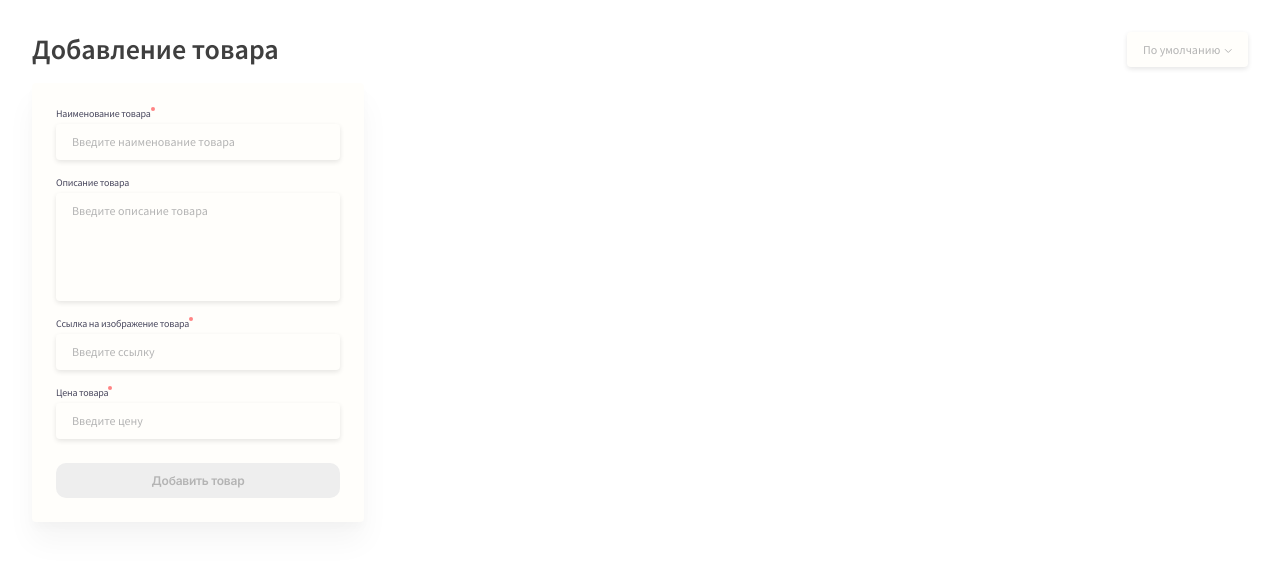
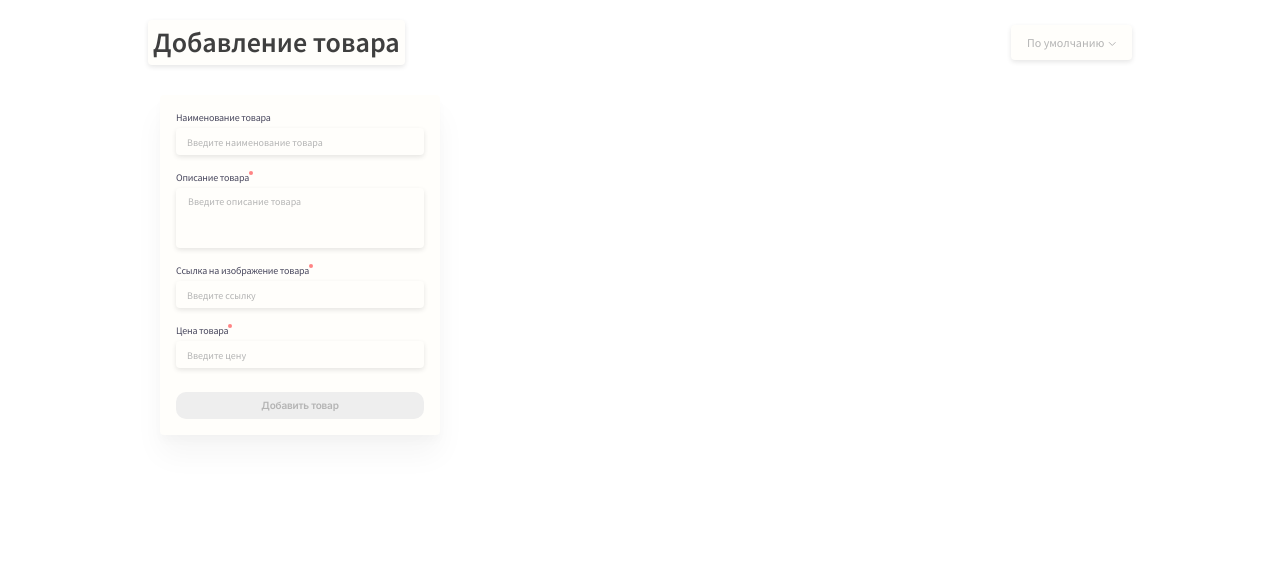
Before and after one commit to relin555/idaproject, a Vue app: page / in a window 1280 px wide. Shown: the top 562 px of the page. Built offline with nearby package versions, Linux system fonts and the light colour scheme.

Commit message:
add media screen, add animation

```diff
--- a/src/App.vue
+++ b/src/App.vue
@@ -2,101 +2,133 @@
   <div class="app">
     <header class="header">
       <div class="header__inner">
-        <h1 class="header__title"> {{ title }} </h1>
+        <h1 class="header__title" @click="menuPhone">{{ title }}</h1>
         <div class="header__selected-wrapper">
-          <select class='header__selected-options' v-model="selected">
+          <select class="header__selected-options" v-model="selected">
             <option disabled value="">По умолчанию</option>
-            <option class="header__selected-option" v-for="item in options" :key="item.value" :value="item.value"> {{ item.select }} </option>
+            <option
+              class="header__selected-option"
+              v-for="item in options"
+              :key="item.value"
+              :value="item.value"
+            >
+              {{ item.select }}
+            </option>
           </select>
         </div>
       </div>
     </header>
     <main class="main">
-      <aside class="main__form-wrapper">
-        <form-vue @addCard="addCard"/>
+      <aside
+        class="main__form-wrapper"
+        :class="{ 'main__form-wrapper-active': isMenuPhone }"
+      >
+        <form-vue
+          @addCard="addCard"
+          @closeFormPhone="closeFormPhone"
+          :class="{ 'main__form-active': isMenuPhone }"
+        />
       </aside>
-      <aside class="main__content-wrapper">
-       <card-product v-for="(item, id) in sortCard" :key="item.id" :item="item" @deleteCard="deleteCard(id)" />
-      </aside>
+      <transition-group
+        class="main__content-wrapper"
+        enter-active-class="cardList-anim-in"
+        leave-active-class="cardList-anim-out"
+        tag="div"
+        mode="out-in"
+      >
+        <card-product
+          v-for="(item, id) in sortCard"
+          :key="item.id"
+          :item="item"
+          @deleteCard="deleteCard(id)"
+        />
+      </transition-group>
     </main>
   </div>
 </template>
 
 <script>
-import CardProduct from './components/cardProduct.vue';
-import FormVue from './components/formVue.vue';
+import CardProduct from "./components/cardProduct.vue";
+import FormVue from "./components/formVue.vue";
 
 export default {
-  name: 'App',
+  name: "App",
   components: {
     FormVue,
     CardProduct,
-
   },
   data() {
     return {
-      title: 'Добавление товара',
-      selected: '',
+      title: "Добавление товара",
+      selected: "",
+      isMenuPhone: false,
       options: [
-        { select: 'По умолчанию', value: 'default' },
-        { select: 'По цене max', value: 'max' },
-        { select: 'По цене min', value: 'min' },
-        { select: 'По наименованию', value: 'name' },
+        { select: "По умолчанию", value: "default" },
+        { select: "По цене max", value: "max" },
+        { select: "По цене min", value: "min" },
+        { select: "По наименованию", value: "name" },
       ],
       card: [],
-    }
+    };
   },
   methods: {
     addCard(model) {
       this.card.push(model);
       this.localCard();
+      this.isMenuPhone = false;
     },
     deleteCard(id) {
-      this.card.splice(id,1);
+      this.card.splice(id, 1);
       this.localCard();
     },
     localCard() {
-      localStorage.setItem('card', JSON.stringify(this.card));
-    }
+      localStorage.setItem("card", JSON.stringify(this.card));
+    },
+    menuPhone() {
+      this.isMenuPhone = !this.isMenuPhone;
+    },
+    closeFormPhone() {
+      this.isMenuPhone = !this.isMenuPhone;
+    },
   },
   computed: {
     sortCard() {
-      return this.card.sort( (a,b) => {
-        if( this.selected === 'min' ) {
-          return a.price - b.price
+      return this.card.sort((a, b) => {
+        if (this.selected === "min") {
+          return a.price - b.price;
         }
-        if( this.selected === 'max' ) {
-          return b.price - a.price
+        if (this.selected === "max") {
+          return b.price - a.price;
         }
-        if( this.selected === 'name' ) {
-         let titleA=a.title.toLowerCase(), titleB=b.title.toLowerCase()
-          if (titleA < titleB)
-            return -1
-          if (titleA > titleB)
-            return 1
-          return 0
+        if (this.selected === "name") {
+          let titleA = a.title.toLowerCase(),
+            titleB = b.title.toLowerCase();
+          if (titleA < titleB) return -1;
+          if (titleA > titleB) return 1;
+          return 0;
         }
-      })
+      });
+    },
+  },
+  mounted() {
+    const data = localStorage.getItem("card");
+    if (data) {
+      this.card = JSON.parse(data);
     }
   },
-  mounted() {
-    const data = localStorage.getItem('card');
-    if(data) {
-      this.card = JSON.parse(data);
-    }
-
-  }
-}
+};
 </script>
 
 <style lang="scss">
-  @import url('https://fonts.googleapis.com/css2?family=Inter:wght@600&family=Source+Sans+Pro:wght@400;600&display=swap');
-  *, *::after, *::before {
+@import url("https://fonts.googleapis.com/css2?family=Inter:wght@600&family=Source+Sans+Pro:wght@400;600&display=swap");
+*,
+*::after,
+*::before {
   box-sizing: border-box;
   margin: 0;
   padding: 0;
-    font-family: 'Source Sans Pro', sans-serif;
-    color: #3F3F3F;
+  font-family: "Source Sans Pro", sans-serif;
+  color: #3f3f3f;
   font-weight: 400;
   line-height: 15px;
   font-size: 12px;
@@ -106,7 +138,7 @@
   margin: 0 auto;
 }
 button {
-    font-family: 'Inter', sans-serif;
+  font-family: "Inter", sans-serif;
   cursor: pointer;
 }
 input {
@@ -125,7 +157,7 @@
   }
   &__selected-wrapper:after {
     content: "";
-      background: url('./assets/icon/arrowdown.svg') no-repeat;
+    background: url("./assets/icon/arrowdown.svg") no-repeat;
     position: absolute;
     pointer-events: none;
     width: 8px;
@@ -141,15 +173,15 @@
     width: 121px;
     border: none;
     font-size: 12px;
-      color: #B4B4B4;
+    color: #b4b4b4;
     outline: none;
-      background: #FFFEFB;
+    background: #fffefb;
     box-shadow: 0px 2px 5px rgba(0, 0, 0, 0.1);
     border-radius: 4px;
     padding: 10px 0px 10px 16px;
     cursor: pointer;
   }
-    &__title  {
+  &__title {
     font-weight: 600;
     font-size: 28px;
     line-height: 35px;
@@ -165,4 +197,105 @@
     flex-wrap: wrap;
   }
 }
+
+// animation list
+
+.cardList-anim-in {
+  animation: activeList 0.5s;
+}
+.cardList-anim-out {
+  animation: activeList 0.5s;
+}
+
+@keyframes activeList {
+  0% {
+    transform: translateX(100px);
+  }
+  100% {
+    transform: translateX(0px);
+  }
+}
+
+// style ipad
+
+@media (max-width: 1439px) {
+  body {
+    max-width: 1024px;
+    margin: 0 auto;
+  }
+  .header {
+    &__inner {
+      display: flex;
+      align-items: center;
+      justify-content: space-between;
+      padding: 20px 20px 10px 20px;
+    }
+    &__title {
+      padding: 5px;
+      border-radius: 4px;
+      background: #fffefb;
+      box-shadow: 0px 2px 5px rgba(0, 0, 0, 0.1);
+    }
+  }
+  .main {
+    padding: 20px 32px;
+    &__content-wrapper {
+      padding-left: 10px;
+      justify-content: center;
+    }
+  }
+}
+
+//style phone
+
+@media (max-width: 590px) {
+  body {
+    max-width: 590px;
+    margin: 0 auto;
+  }
+  .header {
+    &__inner {
+      position: fixed;
+      width: 100%;
+      z-index: 10;
+    }
+    &__title {
+      font-weight: 600;
+      font-size: 16px;
+      line-height: 25px;
+    }
+  }
+  .main {
+    padding: 10px 15px;
+    display: flex;
+    position: relative;
+    &__content-wrapper {
+      padding-left: 10px;
+      padding-top: 75px;
+      z-index: 5;
+    }
+    &__form-wrapper {
+      opacity: 0;
+      position: fixed;
+      z-index: 0;
+      top: 70px;
+      z-index: 1;
+      left: 50px;
+      transition: 0.3s;
+    }
+    &__form-wrapper-active {
+      opacity: 1;
+      left: 0;
+      top: 0;
+      z-index: 10;
+      width: 100%;
+      height: 100%;
+      background: rgba(238, 238, 238, 0.6);
+      transition: 0.3s;
+    }
+    &__form-active {
+      left: 50px;
+    }
+  }
+}
 </style>
--- a/src/components/cardProduct.vue
+++ b/src/components/cardProduct.vue
@@ -1,38 +1,41 @@
 <template>
   <div class="card">
     <div class="card__delete-btn" @click="deleteCard()">
-      <img class="card__delete-icon" src="../assets/icon/delete.svg" alt="">
+      <img class="card__delete-icon" src="../assets/icon/delete.svg" alt="" />
     </div>
-    <img class="card__img" :src="item.link" :alt="item.title">
+    <img class="card__img" :src="item.link" :alt="item.title" />
     <div class="card__description">
-      <h2 class="card__description-title"> {{ item.title }} </h2>
-      <p class="card__description-subtitle">  {{ item.textarea }}</p>
-      <p class="card__price"> {{ Math.round(item.price).toLocaleString('ru') }} руб.</p>
+      <h2 class="card__description-title">{{ item.title }}</h2>
+      <p class="card__description-subtitle">{{ item.textarea }}</p>
+      <p class="card__price">
+        {{ Math.round(item.price).toLocaleString("ru") }} руб.
+      </p>
     </div>
   </div>
 </template>
 
 <script>
 export default {
-  name: 'CardProduct',
+  name: "CardProduct",
   props: {
     item: {
-      type: Object
-    }
+      type: Object,
+    },
   },
   methods: {
     deleteCard() {
-      this.$emit('deleteCard')
-    }
+      this.$emit("deleteCard");
     },
-}
+  },
+};
 </script>
 
 <style lang="scss" scoped>
 .card {
   position: relative;
-    background: #FFFEFB;
-    box-shadow: 0px 20px 30px rgba(0, 0, 0, 0.04), 0px 6px 10px rgba(0, 0, 0, 0.02);
+  background: #fffefb;
+  box-shadow: 0px 20px 30px rgba(0, 0, 0, 0.04),
+    0px 6px 10px rgba(0, 0, 0, 0.02);
   border-radius: 4px;
   display: flex;
   flex-direction: column;
@@ -41,7 +44,7 @@
     position: absolute;
     box-shadow: 0px 2px 4px rgba(0, 0, 0, 0.1);
     border-radius: 10px;
-      background: #FF8484;
+    background: #ff8484;
     display: flex;
     justify-content: center;
     align-items: center;
@@ -49,7 +52,7 @@
     top: -8px;
     padding: 8px;
     opacity: 0;
-      transition: .4s;
+    transition: 0.4s;
     cursor: pointer;
   }
   &__img {
@@ -86,6 +89,42 @@
 }
 .card:hover > .card__delete-btn {
   opacity: 1;
-    transition: .4;
+  transition: 0.4;
+}
+@media (max-width: 1439px) {
+  .card {
+    &__delete-btn {
+      opacity: 1;
+    }
+    &__img {
+      height: 150px;
+      width: 250px;
+      border-top-left-radius: 4px;
+      border-top-right-radius: 4px;
+    }
+    &__description {
+      padding: 10px 10px 16px 10px;
+    }
+    &__description-title {
+      font-weight: 600;
+      font-size: 20px;
+      line-height: 25px;
+      margin-bottom: 16px;
+    }
+    &__description-subtitle {
+      font-size: 16px;
+      margin-bottom: 20px;
+      height: 50px;
+      width: 200px;
+    }
+    &__price {
+      font-weight: 600;
+      font-size: 24px;
+      line-height: 30px;
+    }
+  }
+  .card:nth-child(3n) {
+    margin-right: 16px;
+  }
 }
 </style>
--- a/src/components/formVue.vue
+++ b/src/components/formVue.vue
@@ -1,5 +1,6 @@
 <template>
   <form action="" class="form" @submit.prevent="onSubmit">
+    <div class="form__phone-closed-btn" @click="closeFormPhone">x</div>
     <div class="form__input-wrapper">
       <div class="form__input-title-wrapper">
         <p class="form__input-title">Наименование товара</p>
@@ -123,6 +124,9 @@
         isPrice: true,
       };
     },
+    closeFormPhone() {
+      this.$emit("closeFormPhone");
+    },
   },
   computed: {
     isDisabled() {
@@ -175,6 +179,9 @@
   position: sticky;
   top: 24px;
   width: 332px;
+  &__phone-closed-btn {
+    display: none;
+  }
   &__input-wrapper {
     display: flex;
     flex-direction: column;
@@ -259,4 +266,55 @@
     cursor: not-allowed;
   }
 }
+
+// убираем стрелки у input с типом number
+
+input::-webkit-outer-spin-button,
+input::-webkit-inner-spin-button {
+  -webkit-appearance: none;
+}
+
+@media (max-width: 1439px) {
+  .form {
+    padding: 16px;
+    top: 16px;
+    width: 280px;
+    &__textarea {
+      display: flex;
+      height: 60px;
+      padding: 6px 12px;
+      background: #fffefb;
+    }
+    &__textarea::placeholder {
+      font-size: 10px;
+    }
+    &__input {
+      padding: 5px 10px;
+    }
+    &__input::placeholder {
+      font-size: 10px;
+    }
+    &__btn {
+      margin-top: 8px;
+      padding: 6px 65px;
+      font-size: 10px;
+    }
+  }
+}
+@media (max-width: 590px) {
+  .form__phone-closed-btn {
+    display: block;
+    position: absolute;
+    top: -10px;
+    right: -10px;
+    width: 20px;
+    height: 20px;
+    border-radius: 100%;
+    background: red;
+    display: flex;
+    justify-content: center;
+    align-items: center;
+    font-size: 16px;
+  }
+}
 </style>
```
Lines whose indentation alone changed are shown as unchanged.
